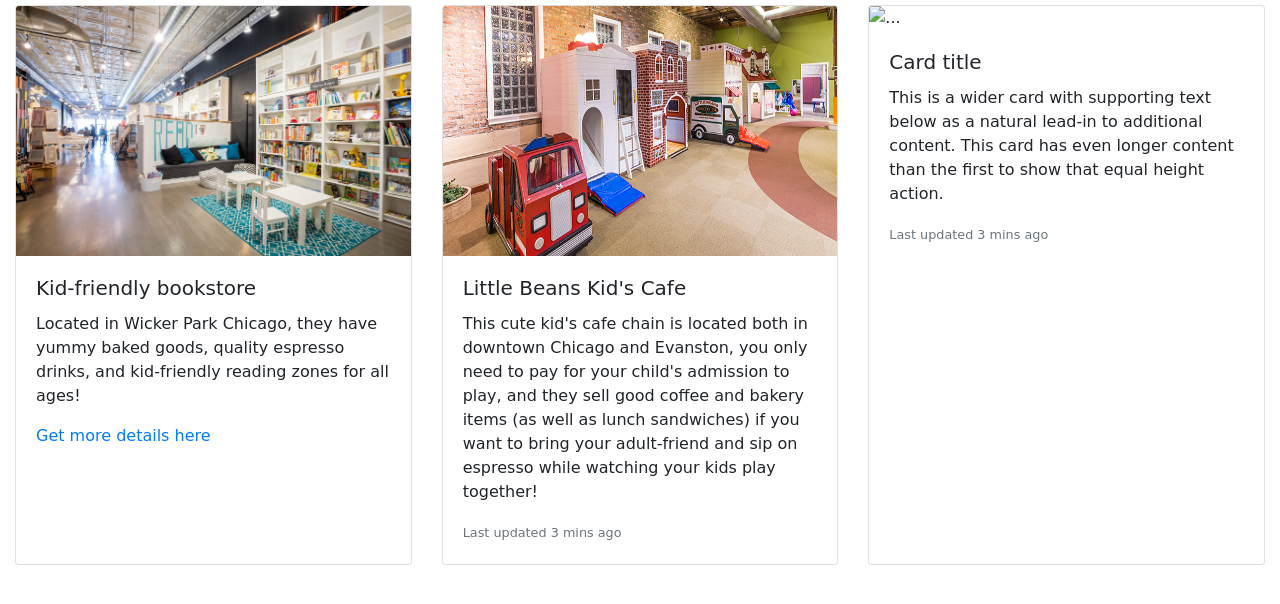
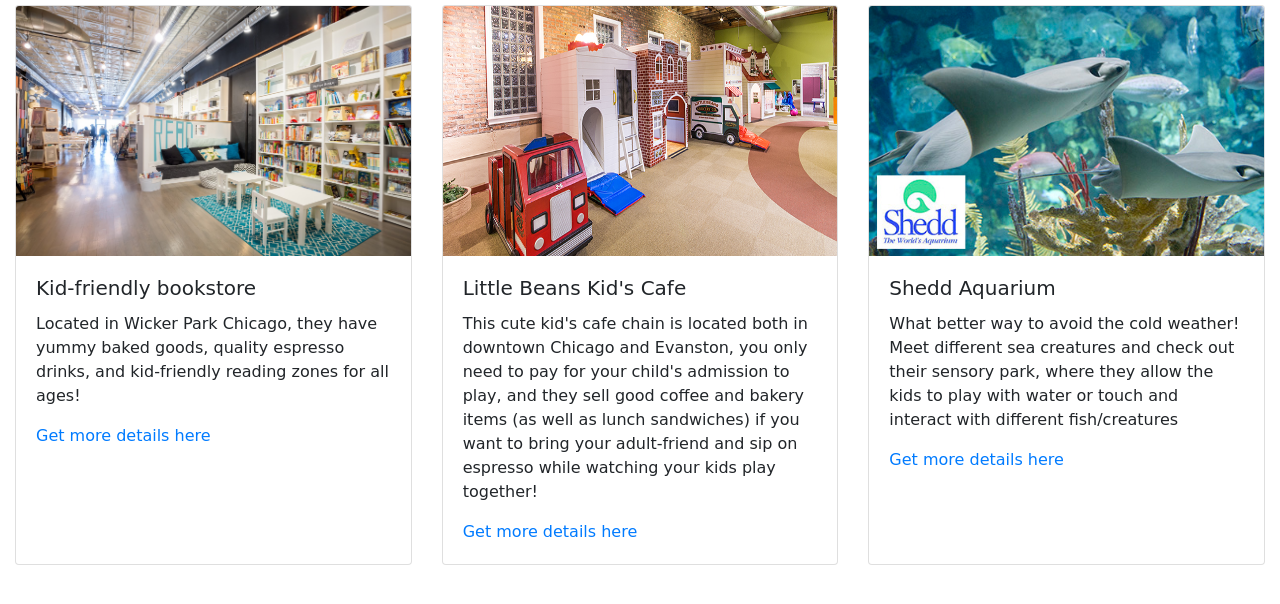
Before and after one commit to summerc8317/summerc8317.github.io, a plain HTML site: page p2toddlerfun.html in a window 1280 px wide. Shown: the part 82-686 px from the top of the page. Drawn offline with nearby package versions, Linux system fonts and the light colour scheme; a web font is replaced by a local one.

Commit message:
updating contents

```diff
--- a/p2toddlerfun.html
+++ b/p2toddlerfun.html
@@ -55,15 +55,15 @@
                             <div class="card-body">
                               <h5 class="card-title">Little Beans Kid's Cafe</h5>
                               <p class="card-text">This cute kid's cafe chain is located both in downtown Chicago and Evanston, you only need to pay for your child's admission to play, and they sell good coffee and bakery items (as well as lunch sandwiches) if you want to bring your adult-friend and sip on espresso while watching your kids play together!</p>
-                              <p class="card-text"><small class="text-muted">Last updated 3 mins ago</small></p>
+                              <a href="https://littlebeanscafe.com/" link rel="stylesheet">Get more details here</a>
                             </div>
                           </div>
                           <div class="card">
-                            <img src="..." class="card-img-top" alt="...">
+                            <img src="shedd.jpg" class="card-img-top" alt="Shedd" height="250px">
                             <div class="card-body">
-                              <h5 class="card-title">Card title</h5>
-                              <p class="card-text">This is a wider card with supporting text below as a natural lead-in to additional content. This card has even longer content than the first to show that equal height action.</p>
-                              <p class="card-text"><small class="text-muted">Last updated 3 mins ago</small></p>
+                              <h5 class="card-title">Shedd Aquarium</h5>
+                              <p class="card-text">What better way to avoid the cold weather! Meet different sea creatures and check out their sensory park, where they allow the kids to play with water or touch and interact with different fish/creatures </p>
+                              <a href="https://www.sheddaquarium.org/plan-a-visit/?gclid=Cj0KCQiA1sriBRD-ARIsABYdwwGPJNMY_b6weRmVzJbolGKoQ0h2Ubo_fiMd-0ZAFMD2Dl42S50PHjQaAgFLEALw_wcB" link rel="stylesheet">Get more details here</a>
                             </div>
                           </div>
                         </div>
```
Also changed, not shown: index.html (+2 -3 lines), shedd.jpg (added).
